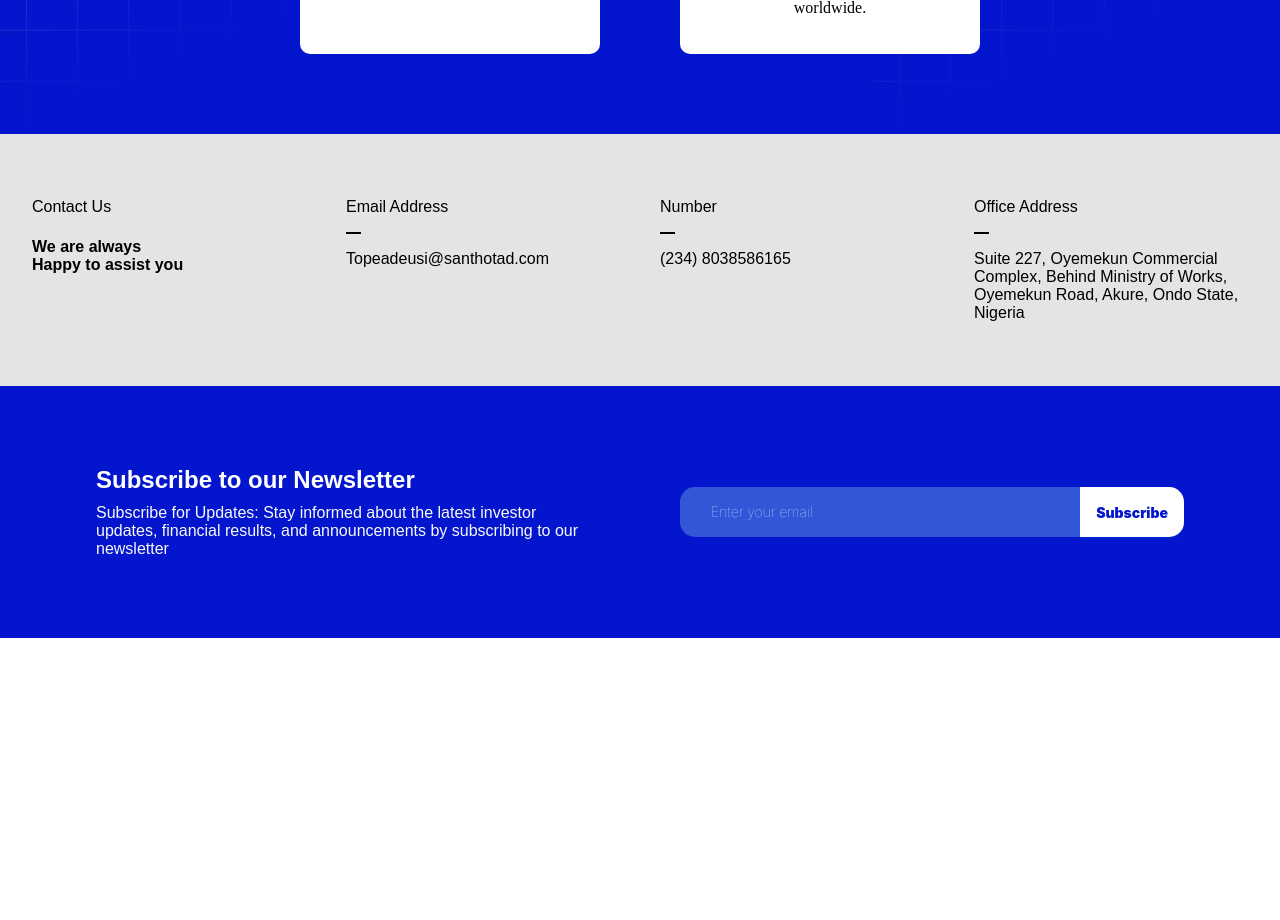
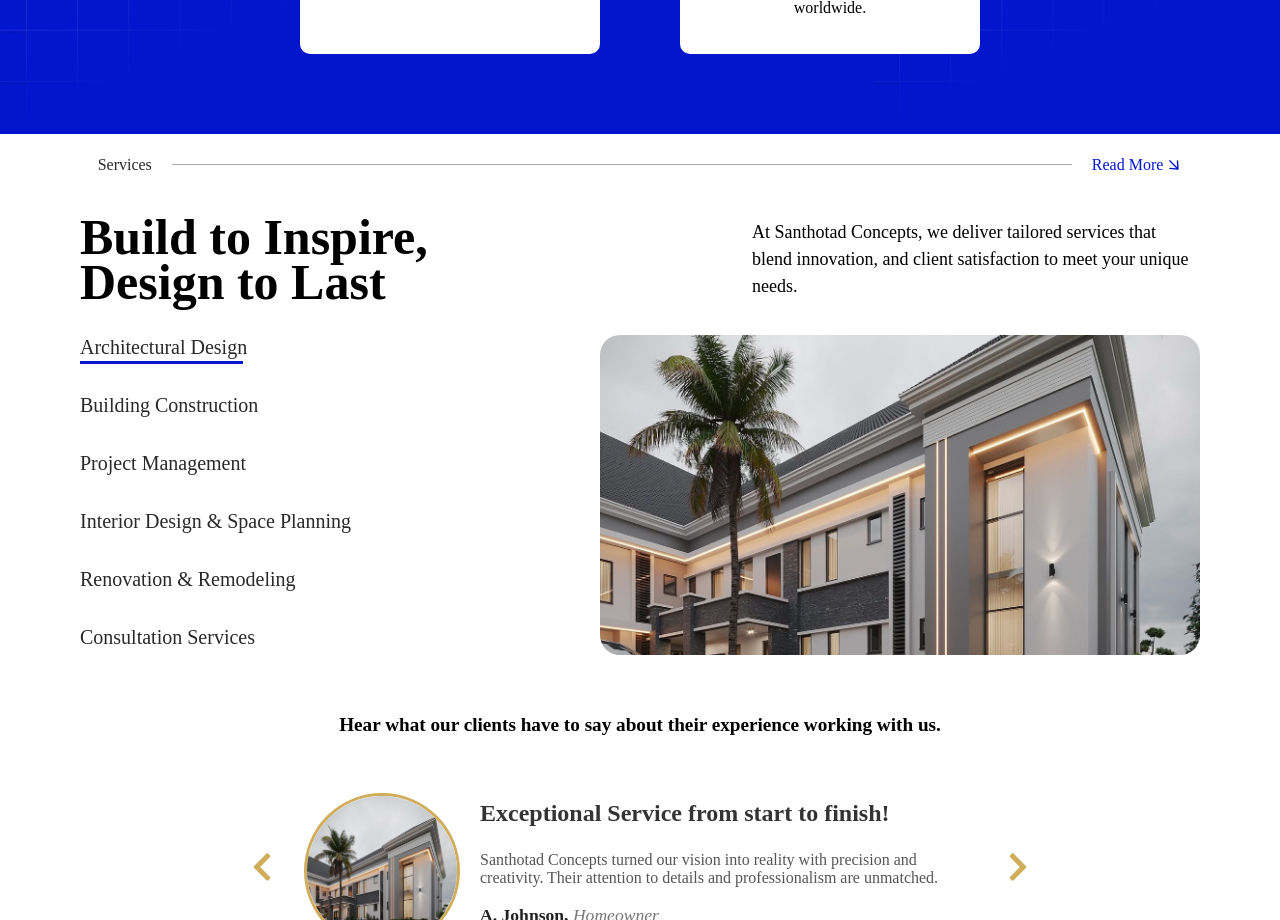
Before and after one commit to Tsgcode1122/Santhotad, a React (Vite) app: page / in a window 1280 px wide. Shown: the part 1880-2800 px from the top of the page. Before the commit the page ends 2518 px from the top, so only its background shows below. Built offline with nearby package versions, Linux system fonts and the light colour scheme.

Commit message:
testimonial

```diff
--- a/src/Component/AboutUs.jsx
+++ b/src/Component/AboutUs.jsx
@@ -89,7 +89,7 @@ const CtaButton = styled(Link)`
   }
 `;
 const Content = styled.div`
-  padding: 20px 60px;
+  padding: 20px 80px;
   display: grid;
   grid-template-columns: 1fr 1fr;
   justify-content: space-between;
--- /dev/null
+++ b/src/Component/Services.jsx
@@ -0,0 +1,176 @@
+import React, { useState } from "react";
+import styled from "styled-components";
+import { Colors } from "../Colors/ColorComponent";
+import { ArrowDownOutlined } from "@ant-design/icons";
+import { Link } from "react-router-dom";
+import f3 from "../Images/f31.jpg";
+import f31 from "../Images/f32.jpg";
+import f32 from "../Images/f33.jpg";
+import f33 from "../Images/f34.jpg";
+import f34 from "../Images/f31.jpg";
+
+const ServiceList = [
+  { id: "architect", head: "Architectural Design", img: f3 },
+  { id: "building", head: "Building Construction", img: f31 },
+  { id: "project", head: "Project Management", img: f32 },
+  { id: "interior", head: "Interior Design & Space Planning", img: f33 },
+  { id: "renovation", head: "Renovation & Remodeling", img: f34 },
+  { id: "consultation", head: "Consultation Services", img: f3 },
+];
+
+const Services = () => {
+  const [activeService, setActiveService] = useState(ServiceList[0]);
+
+  return (
+    <>
+      <Heading>
+        <h4>Services</h4>
+        <Line />
+        <CtaButton>
+          Read More
+          <ArrowDownOutlined />
+        </CtaButton>
+      </Heading>
+      <Content>
+        <h1>Build to Inspire, Design to Last</h1>
+        <p>
+          At Santhotad Concepts, we deliver tailored services that blend
+          innovation, and client satisfaction to meet your unique needs.
+        </p>
+      </Content>
+      <ServiceChanging>
+        <ServiceListContainer>
+          {ServiceList.map((service, index) => (
+            <ServiceItem
+              key={index}
+              onMouseEnter={() => setActiveService(service)}
+            >
+              {service.head}
+              <Underline active={activeService.id === service.id} />
+            </ServiceItem>
+          ))}
+        </ServiceListContainer>
+        <ImageContainer>
+          <img src={activeService.img} alt={activeService.head} />
+        </ImageContainer>
+      </ServiceChanging>
+    </>
+  );
+};
+
+export default Services;
+
+const Heading = styled.div`
+  display: flex;
+  align-items: center;
+  justify-content: center;
+  gap: 20px;
+
+  h4 {
+    color: ${Colors.ashBlack};
+    font-weight: 300;
+  }
+`;
+
+const Line = styled.div`
+  width: 900px;
+  height: 1px;
+  background: #aaaaaa;
+`;
+
+const CtaButton = styled(Link)`
+  display: flex;
+  align-items: center;
+  justify-content: center;
+  text-decoration: none;
+  color: ${Colors.blue};
+  gap: 3px;
+  svg {
+    transform: rotate(-45deg);
+    color: ${Colors.blue};
+  }
+`;
+
+const Content = styled.div`
+  padding: 20px 80px;
+  display: grid;
+  grid-template-columns: 60% 40%;
+  justify-content: space-between;
+  align-items: center;
+
+  h1 {
+    font-size: 50px;
+    max-width: 360px;
+    margin: 0;
+    line-height: 0.9;
+    padding: 0;
+  }
+
+  p {
+    margin: 0;
+    line-height: 1.5;
+    padding: 0;
+    font-size: 18px;
+  }
+`;
+
+const ServiceChanging = styled.div`
+  display: flex;
+  align-items: center;
+  justify-content: space-between;
+  /* gap: 0px; */
+  padding: 10px 80px 40px 80px;
+`;
+
+const ServiceListContainer = styled.div`
+  display: flex;
+  flex-direction: column;
+  gap: 30px;
+  height: 100%;
+`;
+
+const ServiceItem = styled.div`
+  font-size: 20px;
+  font-weight: 500;
+  color: ${Colors.ashBlack};
+  cursor: pointer;
+  position: relative;
+  padding-bottom: 5px;
+  transition: color 0.3s ease-in-out;
+  height: fit-content;
+  &:hover {
+    color: ${Colors.blue};
+  }
+`;
+
+const Underline = styled.div`
+  position: absolute;
+  bottom: 0;
+  left: 0;
+  /* text-decoration:block;
+  margin:20px;
+  border:10px solid red;
+  grid-template-columns: : 1fr 1fr ;
+  margin-top: 600px; */
+  width: ${({ active }) => (active ? "60%" : "0%")};
+  height: 3px;
+  background-color: ${Colors.blue};
+  transition: width 0.3s ease-in-out;
+`;
+
+const ImageContainer = styled.div`
+  /* flex: 1; */
+  display: flex;
+  align-items: center;
+  justify-content: center;
+  overflow: hidden;
+  height: 320px;
+  width: 600px;
+  border-radius: 20px;
+  img {
+    max-width: 100%;
+    border-radius: 10px;
+    object-fit: contain;
+    box-shadow: 2px 4px 10px rgba(0, 0, 0, 0.1);
+  }
+`;
--- /dev/null
+++ b/src/Component/Testimonial.jsx
@@ -0,0 +1,174 @@
+import React, { useState } from "react";
+import styled from "styled-components";
+import f3 from "../Images/f31.jpg";
+import f2 from "../Images/f32.jpg";
+import { FaChevronLeft, FaChevronRight } from "react-icons/fa"; // Icons for navigation
+
+const testimonials = [
+  {
+    id: "firstTestimony",
+    img: f3,
+    heading: "Exceptional Service from start to finish!",
+    content:
+      "Santhotad Concepts turned our vision into reality with precision and creativity. Their attention to details and professionalism are unmatched.",
+    name: "A. Johnson",
+    who: "Homeowner",
+    rating: "5.0",
+  },
+  {
+    id: "secondTestimony",
+    img: f2,
+    heading: "A seamless experience!",
+    content:
+      "I was impressed by their dedication and expertise. The team at Santhotad Concepts exceeded my expectations.",
+    name: "Emily R.",
+    who: "Interior Designer",
+    rating: "4.5",
+  },
+  {
+    id: "thirdTestimony",
+    img: f3,
+    heading: "Top-notch craftsmanship!",
+    content:
+      "Every detail was carefully executed, making the entire project a success. Highly recommended!",
+    name: "Michael B.",
+    who: "Business Owner",
+    rating: "5.0",
+  },
+];
+
+const Testimonial = () => {
+  const [currentIndex, setCurrentIndex] = useState(0);
+
+  const nextTestimonial = () => {
+    setCurrentIndex((prevIndex) =>
+      prevIndex === testimonials.length - 1 ? 0 : prevIndex + 1,
+    );
+  };
+
+  const prevTestimonial = () => {
+    setCurrentIndex((prevIndex) =>
+      prevIndex === 0 ? testimonials.length - 1 : prevIndex - 1,
+    );
+  };
+
+  const { img, heading, content, name, who, rating } =
+    testimonials[currentIndex];
+
+  return (
+    <>
+      <Intro>
+        Hear what our clients have to say about their experience working with
+        us.
+      </Intro>
+
+      <Slider>
+        <ArrowButton onClick={prevTestimonial}>
+          <FaChevronLeft />
+        </ArrowButton>
+
+        <ImageContainer>
+          <img src={img} alt={name} />
+        </ImageContainer>
+
+        <Writeup>
+          <Heading>{heading}</Heading>
+          <Content>{content}</Content>
+          <RecommenderName>
+            {name}, <Who>{who}</Who>
+            <Rating>⭐ {rating}</Rating>
+          </RecommenderName>
+        </Writeup>
+
+        <ArrowButton onClick={nextTestimonial}>
+          <FaChevronRight />
+        </ArrowButton>
+      </Slider>
+    </>
+  );
+};
+
+export default Testimonial;
+
+const Intro = styled.p`
+  text-align: center;
+  font-size: 1.2rem;
+  font-weight: bold;
+  margin-bottom: 20px;
+`;
+
+const Slider = styled.div`
+  display: flex;
+  align-items: center;
+  justify-content: center;
+  gap: 20px;
+  padding: 20px;
+  position: relative;
+  max-width: 800px;
+  margin: auto;
+`;
+
+const ImageContainer = styled.div`
+  width: 150px;
+  height: 150px;
+  overflow: hidden;
+  border-radius: 50%;
+  display: flex;
+  align-items: center;
+  justify-content: center;
+  border: 3px solid #d0ad5b;
+
+  img {
+    width: 100%;
+    height: 100%;
+    object-fit: cover;
+  }
+`;
+
+const Writeup = styled.div`
+  flex: 1;
+  text-align: left;
+`;
+
+const Heading = styled.h3`
+  font-size: 1.5rem;
+  font-weight: bold;
+  color: #333;
+`;
+
+const Content = styled.p`
+  font-size: 1rem;
+  color: #555;
+  margin: 10px 0;
+`;
+
+const RecommenderName = styled.p`
+  font-weight: bold;
+  font-size: 1.1rem;
+  color: #222;
+`;
+
+const Who = styled.span`
+  font-style: italic;
+  font-weight: normal;
+  color: #777;
+`;
+
+const Rating = styled.span`
+  display: block;
+  color: #d0ad5b;
+  font-size: 1.2rem;
+`;
+
+const ArrowButton = styled.button`
+  background: none;
+  border: none;
+  font-size: 2rem;
+  cursor: pointer;
+  color: #d0ad5b;
+  transition: 0.3s;
+
+  &:hover {
+    color: #9e7a2c;
+  }
+`;
--- a/src/Pages/HomePage.jsx
+++ b/src/Pages/HomePage.jsx
@@ -3,6 +3,8 @@ import Hero from "../Component/Hero";
 import HeroMoving from "../Component/HeroMoving";
 import OurProjects from "../Component/OurProjects";
 import AboutUs from "../Component/AboutUs";
+import Services from "../Component/Services";
+import Testimonial from "../Component/Testimonial";
 
 const HomePage = () => {
   return (
@@ -11,6 +13,8 @@ const HomePage = () => {
       <HeroMoving />
       <OurProjects />
       <AboutUs />
+      <Services />
+      <Testimonial />
     </>
   );
 };
```
